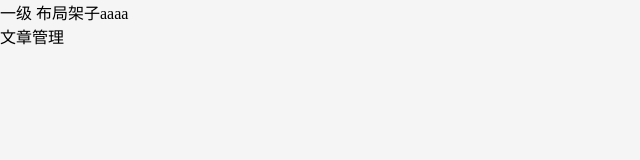
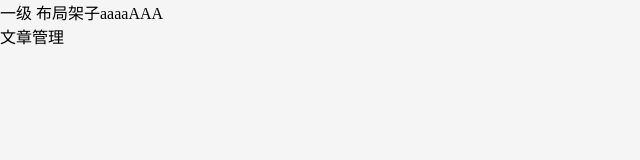
Before and after one commit to HarrietFan/vue3-big-event-admin, a Vue app: page /article/manage in a window 1280 px wide. Shown: the top 160 px of the page, without its empty margins (0-640 px from the left). Built offline with nearby package versions, Linux system fonts and the light colour scheme.

Commit message:
LayoutTest2

```diff
--- a/src/views/layout/LayoutContainer.vue
+++ b/src/views/layout/LayoutContainer.vue
@@ -6,7 +6,7 @@
 <template>
   <div class="">
     一级
-    布局架子aaaa
+    布局架子aaaaAAA
     <router-view></router-view>
   </div>
 </template>
```
